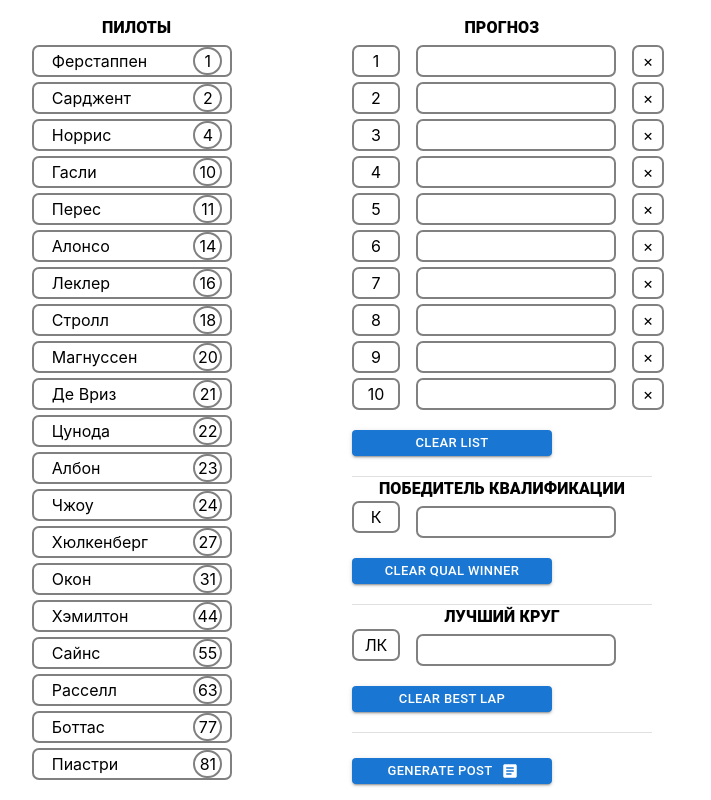
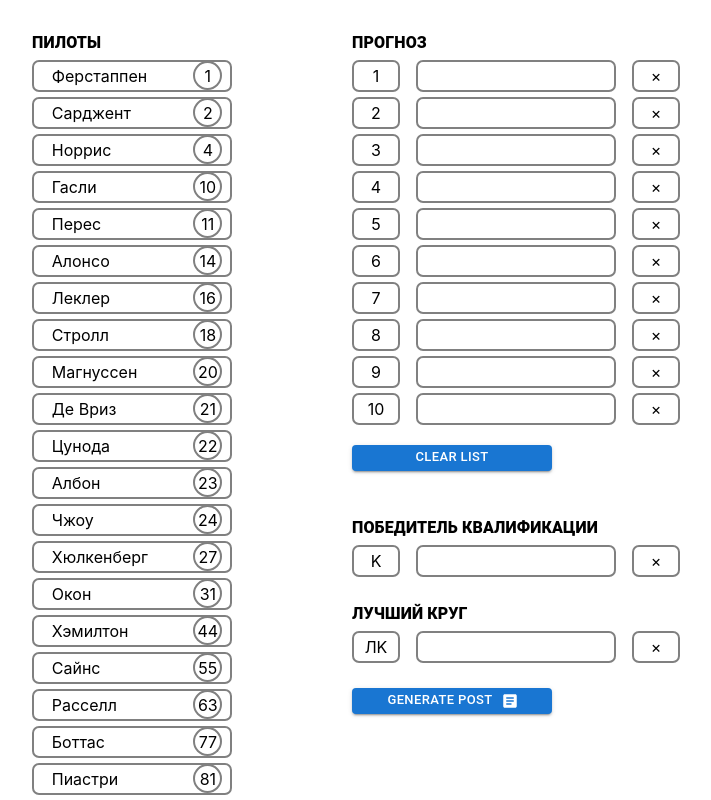
Before and after one commit to SkunovDen/f1_toto_4_d3, a React (Create React App) app: page / in a window 1280 px wide. Shown: the whole page, without its empty margins (208-919 px from the left). Built offline with nearby package versions, Linux system fonts and the light colour scheme; the HTML template or start-up script is replaced by a standard one.

Commit message:
добавлена проверка на полноne прогноза. поправлена верстка

```diff
--- a/src/components/Extras.jsx
+++ b/src/components/Extras.jsx
@@ -1,5 +1,5 @@
 import React from "react";
-import { Box, Stack, Button, Divider, Typography } from '@mui/material';
+import { Box, Stack, Typography } from '@mui/material';
 import { useFinishListStore } from '../store/finishListStore'
 
 
@@ -35,14 +35,17 @@ const Extras = () => {
     return(
       <Box>
         <Stack>
-          <Typography sx={{margin:'auto', fontWeight:800}}>
+          <Typography sx={{marginLeft: 0, marginTop:'25px', fontWeight:800}}>
               ПОБЕДИТЕЛЬ КВАЛИФИКАЦИИ
           </Typography>
 
           <Stack direction="row" spacing={2}>
-            <div className="slotname" style={{minWidth : '3em'}}>
-                К
-            </div>
+            <Box>
+                <div className="slotname" style={{minWidth : '3em'}}>
+                    K
+                </div>
+            </Box>
+
             <Box>
               <div className='card'
                   onDragLeave={(e) => dragEndHandler(e)}
@@ -52,24 +55,27 @@ const Extras = () => {
                 {slotQualWinner.name}
               </div>
             </Box>
+
+            <Box>
+                <div className="slotname clearslot" style={{minWidth : '3em'}}
+                    onClick={() => clearQualWinner()}>
+                    &times;
+                </div>
+            </Box>
           </Stack>
 
-          <Button sx={{marginY:'20px'}} className="clearbutton"
-              size="small" variant="contained"
-              onClick={() => clearQualWinner()}>
-            Clear QUAL WINNER
-          </Button>
 
-          <Divider/>
-
-          <Typography sx={{margin:'auto', fontWeight:800}}>
+          <Typography sx={{marginLeft:0, marginTop:'25px', fontWeight:800}}>
             ЛУЧШИЙ КРУГ
           </Typography>
 
           <Stack direction="row" spacing={2}>
-            <div className="slotname" style={{minWidth : '3em'}}>
-                ЛК
-            </div>
+            <Box>
+              <div className="slotname" style={{minWidth : '3em'}}>
+                ЛK
+              </div>
+            </Box>
+
             <Box>
               <div className='card'
                   onDragLeave={(e) => dragEndHandler(e)}
@@ -79,17 +85,15 @@ const Extras = () => {
                 {slotBestLap.name}
               </div>
             </Box>
+
+            <Box>
+                <div className="slotname clearslot" style={{minWidth : '3em'}}
+                    onClick={() => clearBestLap()}>
+                    &times;
+                </div>
+            </Box>
           </Stack>
 
-
-
-          <Button sx={{marginY:'20px'}} className="clearbutton"
-              size="small" variant="contained"
-              onClick={() => clearBestLap()}>
-            Clear BEST LAP
-          </Button>
-
-          <Divider/>
         </Stack>
       </Box>
     )
--- a/src/components/Podium.jsx
+++ b/src/components/Podium.jsx
@@ -18,9 +18,10 @@ const Podium = () => {
     return(
         <Box>
             <Stack>
-                <Typography sx={{margin:'auto', fontWeight:800}}>
+                <Typography sx={{marginLeft: 0, marginTop: '25px', fontWeight:800}}>
                     ПРОГНОЗ
                 </Typography>
+
                 {podiumList.sort(sortDrivers).map((driver,index) =>
                     <Stack direction="row" spacing={2} key={index}>
                         <Box>
@@ -32,7 +33,7 @@ const Podium = () => {
                         <PodiumSlot slot={driver} key={index} />
 
                         <Box>
-                            <div className="slotname clearslot" style={{minWidth : '2em'}}
+                            <div className="slotname clearslot" style={{minWidth : '3em'}}
                                 onClick={()=>clearFinishListSlot(index)}>
                                 &times;
                             </div>
@@ -41,8 +42,10 @@ const Podium = () => {
                 )}
 
                 <Button sx={{marginY:'20px'}} className="clearbutton" size="small" variant="contained"
-                    onClick={() => clearFinishList()}>CLEAR LIST</Button>
-                <Divider/>
+                    onClick={() => clearFinishList()}>
+                        CLEAR LIST
+                </Button>
+
             </Stack>
 
         </Box>
--- a/src/components/Post.jsx
+++ b/src/components/Post.jsx
@@ -48,18 +48,21 @@ const modalBoxStyle = {
   }
 
   const isPrognoseFull = () => {
-    console.log(podiumList);
-    podiumList.map(slot => {
+    var result = true
+    podiumList.forEach(slot => {
       if (slot.name === null) {
-        return false
+        result = false
       }
     })
 
-    if ((!qualWinner.name) || (!bestLap.name)) {
-      return false
+    if (!qualWinner.name) {
+      result = false
+    }
+    if (!bestLap.name) {
+      result = false
     }
 
-    return true
+    return result
   }
 
   const handleShow = () => {
--- a/src/components/StartGrid.jsx
+++ b/src/components/StartGrid.jsx
@@ -13,7 +13,10 @@ const StartGrid = (props) => {
     return(
         <Box>
             <Stack>
-                <Typography sx={{marginLeft:'70px', marginRight:'auto', fontWeight:800}}>ПИЛОТЫ</Typography>
+                <Typography sx={{marginLeft: 0, marginTop:'25px', fontWeight:800}}>
+                    ПИЛОТЫ
+                </Typography>
+
                 {drivers.sort(sortDrivers).map((driver,index) =>
                     <DriverCard startDrag={props.startDrag} driver={driver} key={index} />
                 )}
```
